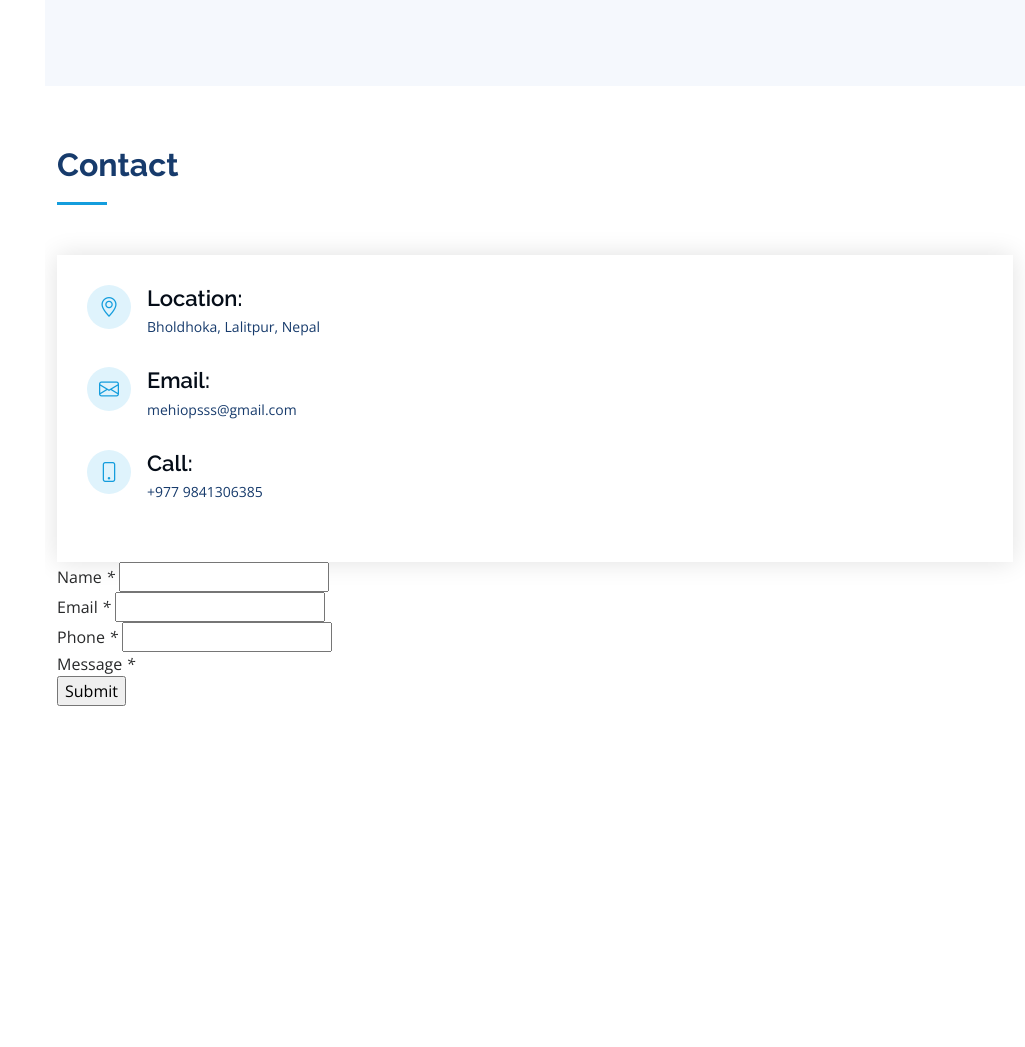
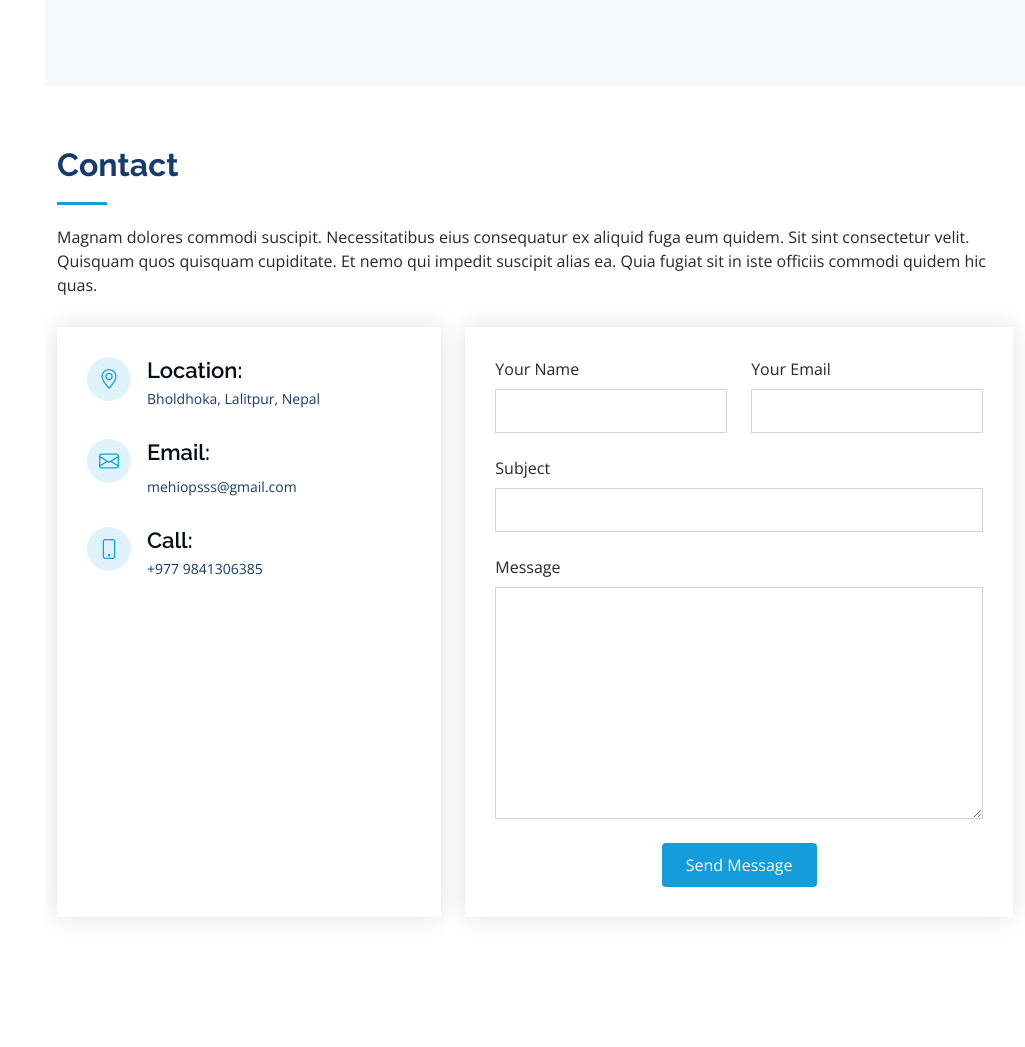
Before and after one commit to Sanishmaharjan0511/SanishMaharjanPortfolio, a PHP site: page /index.html in a window 1280 px wide. Shown: the part 4275-5322 px from the top of the page, without its empty margins (255-1280 px from the left). Before the commit the page ends 4981 px from the top, so only its background shows below. Run offline with PHP 8.4, Linux system fonts and the light colour scheme.

Commit message:
Contact updated 2

```diff
--- a/assets/css/style.css
+++ b/assets/css/style.css
@@ -730,6 +730,136 @@ section {
   color: #173b6c;
 }
 
+.contact .info .email p {
+  padding-top: 5px;
+}
+
+.contact .info .social-links {
+  padding-left: 60px;
+}
+
+.contact .info .social-links a {
+  font-size: 18px;
+  display: inline-block;
+  background: #333;
+  color: #fff;
+  line-height: 1;
+  padding: 8px 0;
+  border-radius: 50%;
+  text-align: center;
+  width: 36px;
+  height: 36px;
+  transition: 0.3s;
+  margin-right: 10px;
+}
+
+.contact .info .social-links a:hover {
+  background: #149ddd;
+  color: #fff;
+}
+
+.contact .info .email:hover i,
+.contact .info .address:hover i,
+.contact .info .phone:hover i {
+  background: #149ddd;
+  color: #fff;
+}
+
+.contact .php-email-form {
+  width: 100%;
+  padding: 30px;
+  background: #fff;
+  box-shadow: 0 0 24px 0 rgba(0, 0, 0, 0.12);
+}
+
+.contact .php-email-form .form-group {
+  padding-bottom: 8px;
+}
+
+.contact .php-email-form .validate {
+  display: none;
+  color: red;
+  margin: 0 0 15px 0;
+  font-weight: 400;
+  font-size: 13px;
+}
+
+.contact .php-email-form .error-message {
+  display: none;
+  color: #fff;
+  background: #ed3c0d;
+  text-align: left;
+  padding: 15px;
+  font-weight: 600;
+}
+
+.contact .php-email-form .error-message br+br {
+  margin-top: 25px;
+}
+
+.contact .php-email-form .sent-message {
+  display: none;
+  color: #fff;
+  background: #18d26e;
+  text-align: center;
+  padding: 15px;
+  font-weight: 600;
+}
+
+.contact .php-email-form .loading {
+  display: none;
+  background: #fff;
+  text-align: center;
+  padding: 15px;
+}
+
+.contact .php-email-form .loading:before {
+  content: "";
+  display: inline-block;
+  border-radius: 50%;
+  width: 24px;
+  height: 24px;
+  margin: 0 10px -6px 0;
+  border: 3px solid #18d26e;
+  border-top-color: #eee;
+  animation: animate-loading 1s linear infinite;
+}
+
+.contact .php-email-form .form-group {
+  margin-bottom: 15px;
+}
+
+.contact .php-email-form label {
+  padding-bottom: 8px;
+}
+
+.contact .php-email-form input,
+.contact .php-email-form textarea {
+  border-radius: 0;
+  box-shadow: none;
+  font-size: 14px;
+}
+
+.contact .php-email-form input {
+  height: 44px;
+}
+
+.contact .php-email-form textarea {
+  padding: 10px 15px;
+}
+
+.contact .php-email-form button[type=submit] {
+  background: #149ddd;
+  border: 0;
+  padding: 10px 24px;
+  color: #fff;
+  transition: 0.4s;
+  border-radius: 4px;
+}
+
+.contact .php-email-form button[type=submit]:hover {
+  background: #37b3ed;
+}
 
 @keyframes animate-loading {
   0% {
--- a/index.html
+++ b/index.html
@@ -112,7 +112,8 @@
               </div>
             </div>
             <p>
-              To seek and maintain full-time position that offers professional challenges utilizing interpersonal skills, excellent time management and problem-solving skills. Organized and dependable candidate successful at  managing multiple priorities with a positive attitude. Willingness to take on added responsibilities to meet team goals.
+              To seek and maintain full-time position that offers professional challenges utilizing interpersonal skills, excellent time management and problem-solving skills. Organized and dependable candidate successful at managing multiple priorities with a positive attitude. Willingness to take on
+added responsibilities to meet team goals.
             </p>
           </div>
         </div>
@@ -384,12 +385,12 @@
 
         <div class="section-title">
           <h2>Contact</h2>
-
+          <p>Magnam dolores commodi suscipit. Necessitatibus eius consequatur ex aliquid fuga eum quidem. Sit sint consectetur velit. Quisquam quos quisquam cupiditate. Et nemo qui impedit suscipit alias ea. Quia fugiat sit in iste officiis commodi quidem hic quas.</p>
         </div>
 
         <div class="row" data-aos="fade-in">
 
-          <div class="col-lg-12 d-flex align-items-stretch">
+          <div class="col-lg-5 d-flex align-items-stretch">
             <div class="info">
               <div class="address">
                 <i class="bi bi-geo-alt"></i>
@@ -408,48 +409,44 @@
                 <h4>Call:</h4>
                 <p>+977 9841306385</p>
               </div>
-
             </div>
 
           </div>
 
-          <div class="col-lg-8 mt-5 mt-lg-0">
-
-
-<div class="form-container">
-  <form name="contactFormEmail" method="post">
-    <div class="input-row">
-      <label>Name <em>*</em></label>
-      <input type="text" name="userName" required id="userName">
+          <div class="col-lg-7 mt-5 mt-lg-0 d-flex align-items-stretch">
+            <form action="contact.php" method="post" role="form" class="php-email-form">
+              <div class="row">
+                <div class="form-group col-md-6">
+                  <label for="name">Your Name</label>
+                  <input type="text" name="name" class="form-control" id="name" required>
                 </div>
-    <div class="input-row">
-      <label>Email <em>*</em></label>
-      <input type="email" name="userEmail" required id="userEmail">
+                <div class="form-group col-md-6">
+                  <label for="name">Your Email</label>
+                  <input type="email" class="form-control" name="email" id="email" required>
                 </div>
-    <div class="input-row">
-      <label>Phone <em>*</em></label>
-      <input type="text" name="userPhone" required id="userPhone">
               </div>
-    <div class="input-row">
-      <label>Message <em>*</em></label>
-     <!-- <textarea name="userMessage" required id="userMessage"> -->
+              <div class="form-group">
+                <label for="name">Subject</label>
+                <input type="text" class="form-control" name="subject" id="subject" required>
               </div>
-    <div class="input-row">
-      <input type="submit" name="send" value="Submit">
-      <?php if (! empty($message)) {?>
-      <div class='success'>
-        <strong><?php echo $message; ?>	</strong>
+              <div class="form-group">
+                <label for="name">Message</label>
+                <textarea class="form-control" name="message" rows="10" required></textarea>
               </div>
-      <?php } ?>
+              <div class="my-3">
+                <div class="loading">Loading</div>
+                <div class="error-message"></div>
+                <div class="sent-message">Your message has been sent. Thank you!</div>
               </div>
+              <div class="text-center"><button type="submit">Send Message</button></div>
             </form>
-</div>
           </div>
 
         </div>
 
       </div>
     </section><!-- End Contact Section -->
+
 
   </main><!-- End #main -->
 
```
Also changed, not shown: index.php (+27 -22 lines). Lines whose indentation alone changed are shown as unchanged.
